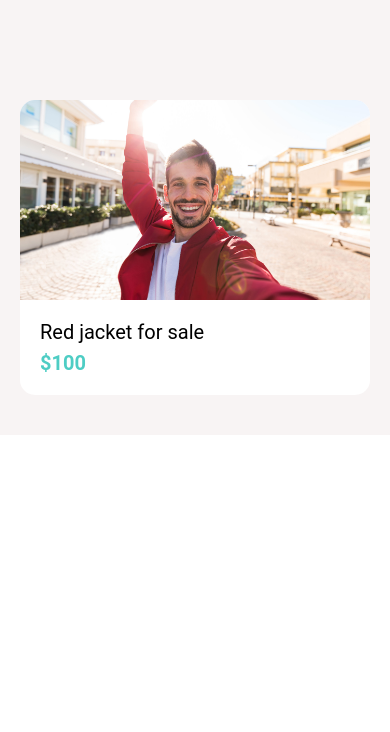
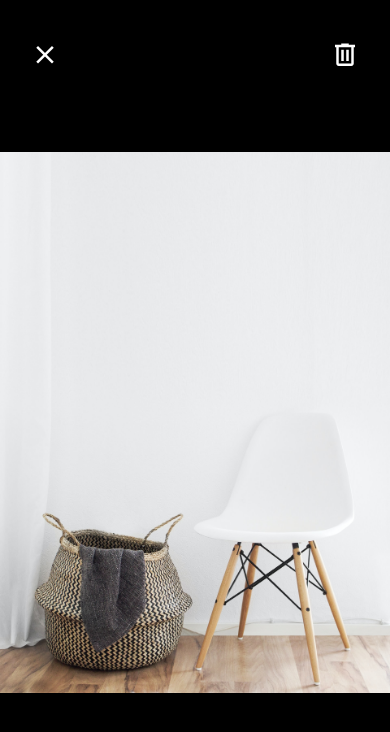
Before and after one commit to Sandi2156/DoneWithIt, a React Native app: screen / in a window 390 px wide. Shown: the top 732 px of the page. Built offline with nearby package versions, Linux system fonts and the light colour scheme.

Commit message:
refactored view Image screen

```diff
--- a/App.js
+++ b/App.js
@@ -1,13 +1,6 @@
 import { StyleSheet, Text, View, SafeAreaView, StatusBar } from "react-native";
-import Card from "./app/components/Card";
+import ListingDetailsScreen from "./app/screens/ListingDetailsScreen";
+import ViewImageScreen from "./app/screens/ViewImageScreen";
 export default function App() {
-	return (
-		<View style={{ backgroundColor: "#f8f4f4", padding: 20, paddingTop: 100 }}>
-			<Card
-				title="Red jacket for sale"
-				subtitle="$100"
-				image={require("./app/assets/jacket.jpg")}
-			/>
-		</View>
-	);
+	return <ViewImageScreen />;
 }
--- a/app/components/Card.js
+++ b/app/components/Card.js
@@ -1,4 +1,4 @@
-import { Image, StyleSheet, Text, View } from "react-native";
+import { Image, StyleSheet, View } from "react-native";
 import React from "react";
 
 import colors from "../config/colors";
--- /dev/null
+++ b/app/components/ListItem.js
@@ -0,0 +1,26 @@
+import { StyleSheet, Text, View, Image } from "react-native";
+import React from "react";
+import AppText from "./AppText";
+
+import colors from "../config/colors";
+
+export default function ListItem({ image, title, subtitle }) {
+	return (
+		<View style={styles.continer}>
+			<Image style={styles.image} source={image} />
+
+			<View>
+				<AppText style={styles.title}>{title}</AppText>
+
+				<AppText style={styles.subtitle}>{subtitle}</AppText>
+			</View>
+		</View>
+	);
+}
+
+const styles = StyleSheet.create({
+	continer: { flexDirection: "row", alignItems: "center", marginLeft: 20 },
+	image: { width: 70, height: 70, borderRadius: 35, marginRight: 10 },
+	subtitle: { color: colors.medium },
+	title: { fontWeight: 500 },
+});
--- a/app/config/colors.js
+++ b/app/config/colors.js
@@ -3,4 +3,5 @@
 	secondary: "#4ecdc4",
 	black: "#000",
 	white: "#fff",
+	medium: "#6e6969",
 };
--- /dev/null
+++ b/app/screens/ListingDetailsScreen.js
@@ -0,0 +1,39 @@
+import { Image, StyleSheet, Text, View } from "react-native";
+import React from "react";
+import AppText from "../components/AppText";
+
+import colors from "../config/colors";
+
+import ListItem from "../components/ListItem";
+
+export default function ListingDetailsScreen() {
+	return (
+		<View>
+			<Image style={styles.image} source={require("../assets/jacket.jpg")} />
+
+			<View style={styles.detailsContainer}>
+				<AppText style={styles.title}>Red Jacket for sale</AppText>
+
+				<AppText style={styles.price}>$100</AppText>
+			</View>
+
+			<ListItem
+				image={require("../assets/mosh.jpg")}
+				title="Mosh Hamedani"
+				subtitle="5 Listings"
+			/>
+		</View>
+	);
+}
+
+const styles = StyleSheet.create({
+	detailsContainer: { padding: 20 },
+	image: { width: "100%", height: 300 },
+	price: {
+		color: colors.secondary,
+		fontWeight: "bold",
+		fontSize: 20,
+		marginVertical: 10,
+	},
+	title: { fontSize: 24, fontWeight: 500 },
+});
--- a/app/screens/ViewImageScreen.js
+++ b/app/screens/ViewImageScreen.js
@@ -1,13 +1,24 @@
-import { Image, StyleSheet, Text, View } from "react-native";
 import React from "react";
+import { Image, StyleSheet, View } from "react-native";
+import { MaterialCommunityIcons } from "@expo/vector-icons";
 
 import colors from "../config/colors";
 
 export default function ViewImageScreen() {
 	return (
 		<View style={styles.container}>
-			<View style={styles.closeIcon}></View>
-			<View style={styles.deleteIcon}></View>
+			<View style={styles.closeIcon}>
+				<MaterialCommunityIcons name="close" color="white" size={30} />
+			</View>
+
+			<View style={styles.deleteIcon}>
+				<MaterialCommunityIcons
+					name="trash-can-outline"
+					color="white"
+					size={30}
+				/>
+			</View>
+
 			<Image
 				resizeMode="contain"
 				source={require("../assets/chair.jpg")}
@@ -19,18 +30,12 @@
 
 const styles = StyleSheet.create({
 	closeIcon: {
-		width: 50,
-		height: 50,
-		backgroundColor: colors.primary,
 		position: "absolute",
 		top: 40,
 		left: 30,
 	},
 	container: { backgroundColor: colors.black, flex: 1 },
 	deleteIcon: {
-		width: 50,
-		height: 50,
-		backgroundColor: colors.secondary,
 		position: "absolute",
 		top: 40,
 		right: 30,
```
Also changed, not shown: app/assets/mosh.jpg (added).
